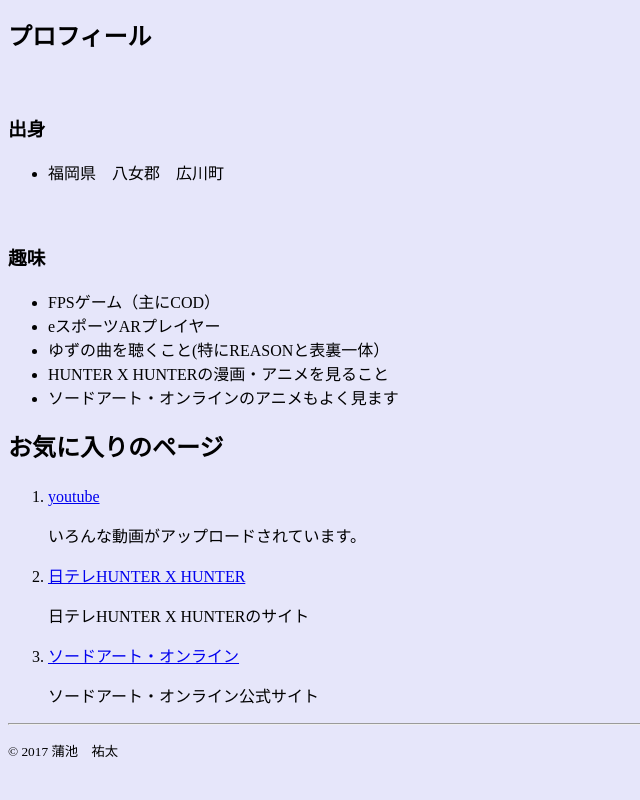
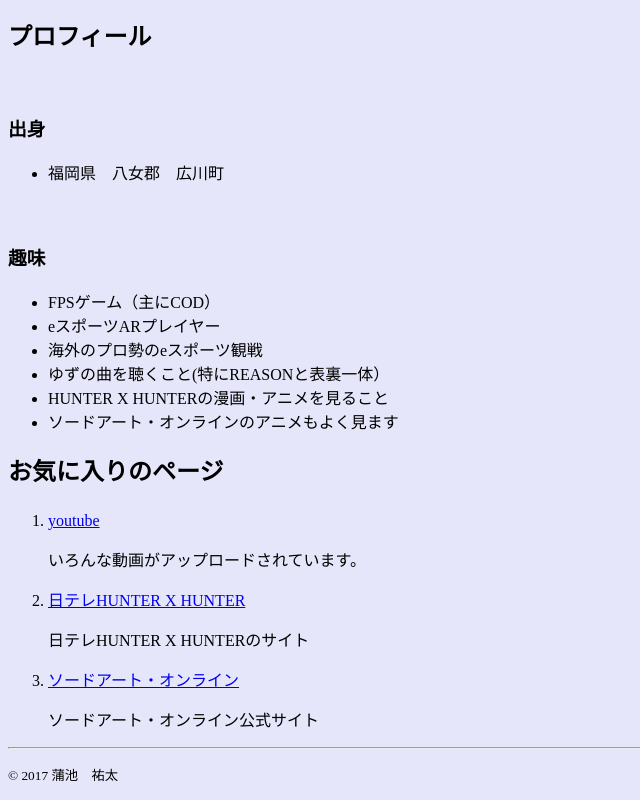
Before and after one commit to k17rs030/test01, a plain HTML site: page index.html in a window 1280 px wide. Shown: the part 116-916 px from the top of the page, without its empty margins (0-640 px from the left). Before the commit the page ends 892 px from the top, so only its background shows below. Drawn offline with Linux system fonts and the light colour scheme.

Commit message:
Update index.html

```diff
--- a/index.html
+++ b/index.html
@@ -18,6 +18,7 @@
 <ul>
 <li>FPSゲーム（主にCOD）</li>
 <li>eスポーツARプレイヤー</li>
+<li>海外のプロ勢のeスポーツ観戦</li>
 <li>ゆずの曲を聴くこと(特にREASONと表裏一体）</li>
 <li>HUNTER X HUNTERの漫画・アニメを見ること</li>
 <li>ソードアート・オンラインのアニメもよく見ます</li>
```
